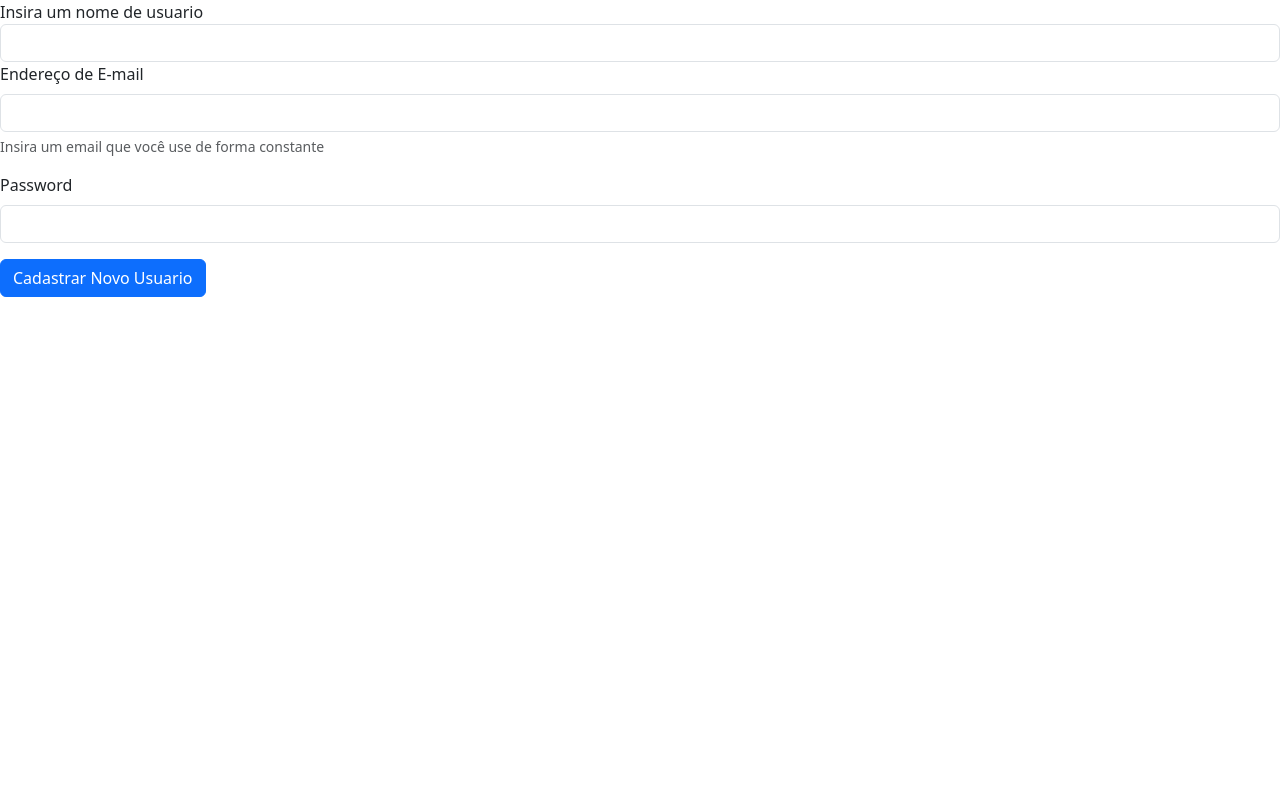
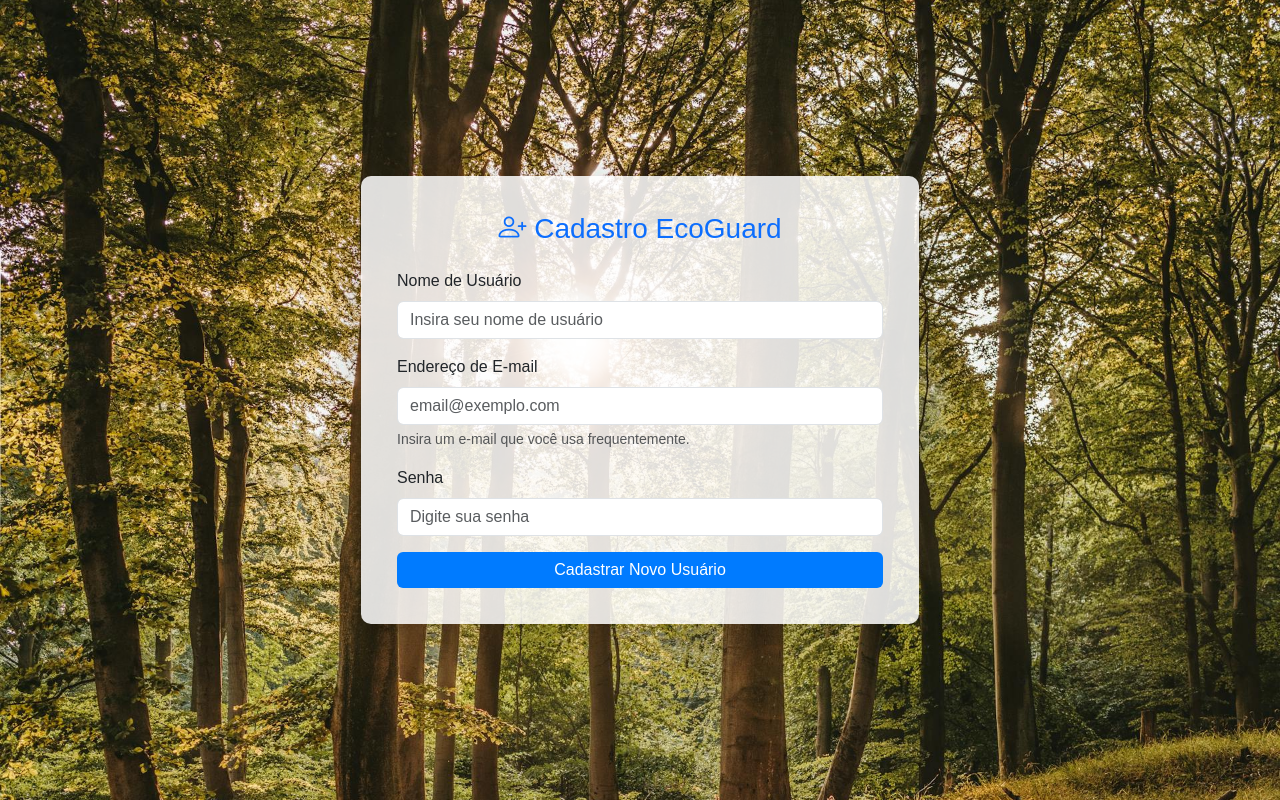
Before and after one commit to ProjetoGeemap/EcoGuard, a Django app: page /cadastro/ in a window 1280 px wide. Run offline with Django 5.2, Linux system fonts and the light colour scheme.

Commit message:
reajuste

```diff
--- a/FireRadar/MapaBack/index.py
+++ b/FireRadar/MapaBack/index.py
@@ -17,7 +17,7 @@ def Initialization():
 
     #mapa.CreateOfMapa(juntandoDatasFrames)
 
-    return mapa.CreateOfMapa(MODISTratado)
+    return mapa.CreateOfMapa(MODISTratado),MODISTratado
 
 
 def Previsoes():
--- a/core/views.py
+++ b/core/views.py
@@ -21,7 +21,7 @@ def Login(request):
 
             return render(request,'first_page_after_login/inicio.html',locals())
         else:
-            return HttpResponse('usuario n autenticado    ')
+            return render (request,'login/login.html',locals())
 
 
 
@@ -59,7 +59,7 @@ def Cadastro(request):
 
         user = User.objects.create_user(username=username,email=email,password=password)
         user.save()
-        return HttpResponse("USuario cadastrado com sucesso")
+        return render (request,'login/login.html',locals())
 
 
 
--- /dev/null
+++ b/static_core/cadastro/style.css
@@ -0,0 +1,5 @@
+body {
+    background: url('cadastro.jpg') no-repeat center center fixed;
+    background-size: cover;
+    font-family: Arial, sans-serif;
+  }
--- a/templates/cadastro/cadastro.html
+++ b/templates/cadastro/cadastro.html
@@ -1,43 +1,59 @@
+{%load static%}
+
 <!DOCTYPE html>
 <html lang="pt-br">
 <head>
   <meta charset="UTF-8">
   <meta name="viewport" content="width=device-width, initial-scale=1.0">
   <title>Cadastro EcoGuard</title>
-    <link
-    href="https://cdn.jsdelivr.net/npm/bootstrap@5.3.0-alpha1/dist/css/bootstrap.min.css"
-    rel="stylesheet"
-  />
-  <link
-    rel="stylesheet"
-    href="https://cdn.jsdelivr.net/npm/bootstrap-icons@1.11.3/font/bootstrap-icons.min.css"
-  />
+  <link href="https://cdn.jsdelivr.net/npm/bootstrap@5.3.0-alpha1/dist/css/bootstrap.min.css" rel="stylesheet" />
+  <link rel="stylesheet" href="https://cdn.jsdelivr.net/npm/bootstrap-icons@1.11.3/font/bootstrap-icons.min.css" />
+  <link rel="stylesheet" href="{%static 'cadastro/style.css'%}">
+  <style>
+
+    .card {
+      background: rgba(255, 255, 255, 0.85); /* Fundo transparente */
+      border: none;
+      border-radius: 10px;
+      padding: 20px;
+    }
+    .btn-primary {
+      background-color: #007bff;
+      border: none;
+    }
+    .btn-primary:hover {
+      background-color: #0056b3;
+    }
+  </style>
 </head>
 <body>
+  <div class="container d-flex justify-content-center align-items-center min-vh-100">
+    <div class="card shadow-lg col-md-6">
+      <div class="card-body">
+        <h3 class="text-center text-primary mb-4">
+          <i class="bi bi-person-plus"></i> Cadastro EcoGuard
+        </h3>
         <form method="post">
           {% csrf_token %}
           <div class="mb-3">
-            <label for="exampleInputEmail1" >Insira um nome de usuario</label>
-            <input type="text" class="form-control" id="username" name="username">
-
-
+            <label for="username" class="form-label">Nome de Usuário</label>
+            <input type="text" class="form-control" id="username" name="username" placeholder="Insira seu nome de usuário" required>
+          </div>
           <div class="mb-3">
-          <label for="exampleInputEmail1" class="form-label">Endereço de E-mail</label>
-
-          <input type="email" class="form-control" id="exampleInputEmail1" aria-describedby="emailHelp" name="email">
-
-          <div id=" " class="form-text">Insira um email que você use de forma constante</div>
+            <label for="email" class="form-label">Endereço de E-mail</label>
+            <input type="email" class="form-control" id="email" name="email" placeholder="email@exemplo.com" required>
+            <div class="form-text">Insira um e-mail que você usa frequentemente.</div>
+          </div>
+          <div class="mb-3">
+            <label for="password" class="form-label">Senha</label>
+            <input type="password" class="form-control" id="password" name="password" placeholder="Digite sua senha" required>
+          </div>
+          <button type="submit" class="btn btn-primary w-100">Cadastrar Novo Usuário</button>
+        </form>
+      </div>
+    </div>
   </div>
 
-
-        <div class="mb-3">
-          <label for="exampleInputPassword1" class="form-label">Password</label>
-
-          <input type="password" class="form-control" id="password" name="password">
-        </div>
-
-
-        <button type="submit" class="btn btn-primary">Cadastrar Novo Usuario</button>
-      </form>
+  <script src="https://cdn.jsdelivr.net/npm/bootstrap@5.3.0-alpha1/dist/js/bootstrap.bundle.min.js"></script>
 </body>
 </html>
```
Also changed, not shown: FireRadar/templates/fire_radar.html (+39 -12 lines), FireRadar/views.py (+6 -2 lines), static_core/cadastro/cadastro.jpg (added). Lines whose indentation alone changed are shown as unchanged.
